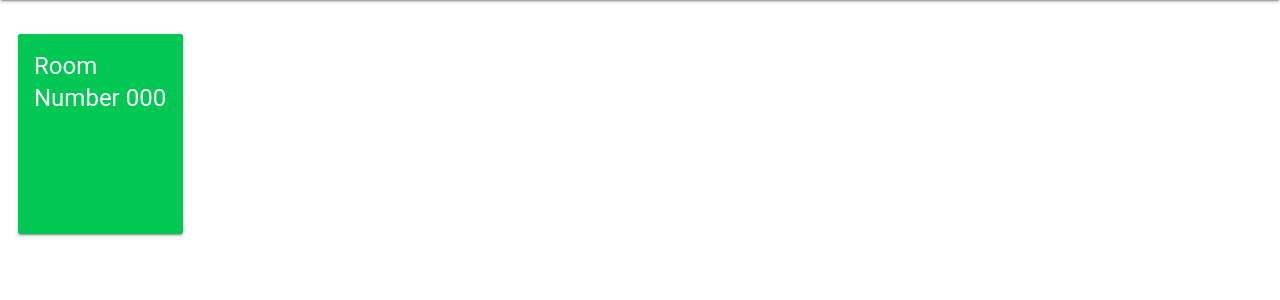
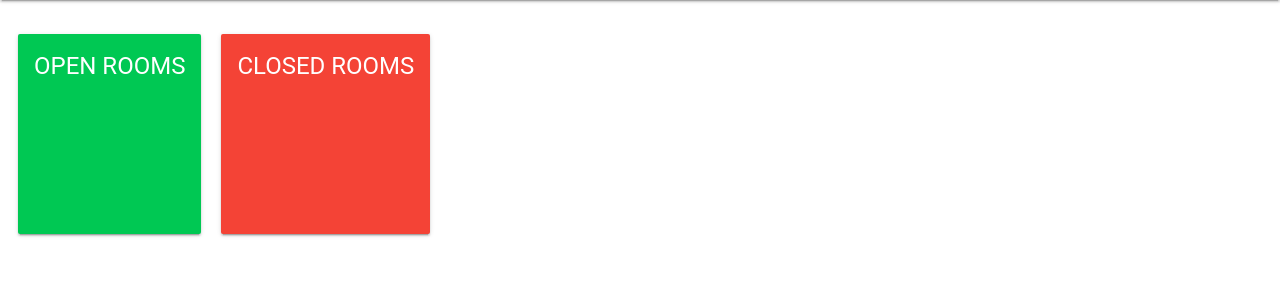
Before and after one commit to the-cybersapien/SudoRoomsBACKEND, a PHP site: page /web/index.php in a window 1280 px wide. Shown: the part 64-364 px from the top of the page. Run offline with PHP 8.4, Linux system fonts and the light colour scheme; data that the repository does not hold is empty; some libraries are stand-ins or nearby versions.

Commit message:
Added all unstaged commits

```diff
--- a/customer/validateaccess.php
+++ b/customer/validateaccess.php
@@ -8,8 +8,8 @@
 	$records = mysqli_num_rows($result);
 	if($records==0)
 	{
-		//header("HTTP/1.0 404 Access Key not found");
-		echo ("{\"Room\": N.A.,\"Name\": N.A.}");
+		header("HTTP/1.0 404 Access Key not found");
+		//echo ("{\"Room\": N.A.,\"Name\": N.A.}");
 	}
 	else
 	{
--- a/reception-desk/resetdata.php
+++ b/reception-desk/resetdata.php
@@ -2,7 +2,7 @@
 
 					$con = mysqli_connect("localhost","root","");
 					mysqli_select_db($con,"sudorooms");
-					$sql = "UPDATE room SET isFree = 'yes' WHERE RoomNum IN (select RoomAllotted from customer)";
+					$sql = "UPDATE room SET isFree = 'yes' and isOpen='no' and staffaccess='yes' WHERE RoomNum IN (select RoomAllotted from customer)";
 					mysqli_query($con,$sql);
 					$sql = "truncate customer";
 					mysqli_query($con,$sql);
--- a/web/index.php
+++ b/web/index.php
@@ -3,7 +3,7 @@
 <head>
     <meta charset="UTF-8">
 
-    <meta http-equiv="refresh" content="30"><title>Sudo Rooms</title>
+    <meta http-equiv="refresh" content="2"><title>Sudo Rooms</title>
     <link rel="stylesheet" href="https://fonts.googleapis.com/icon?family=Material+Icons">
     <link rel="stylesheet" href="res/material.min.css">
     <script src="res/material.min.js"></script>
@@ -24,13 +24,22 @@
 
         <div class="mdl-grid">
 
-            <div class="room-card room-card-unlocked staffaccess mdl-cell mdl-cell--12-col mdl-card mdl-shadow--2dp">
+            <div class="room-card room-card-unlocked mdl-cell mdl-cell--6-col mdl-card mdl-shadow--2dp">
                 <div class="mdl-card__title mdl-card--expand">
                     <h4 id="room_number">
-                        Room Number 000
+                        OPEN ROOMS
                     </h4>
                 </div>
             </div>
+            <div class="room-card room-card-locked mdl-cell mdl-cell--6-col mdl-card mdl-shadow--2dp">
+                <div class="mdl-card__title mdl-card--expand">
+                    <h4 id="room_number">
+                        CLOSED ROOMS
+                    </h4>
+                </div>
+            </div>
+           </div>
+            <div class="mdl-grid">
 
             <?php
             $content = file_get_contents('http://192.168.2.214/sudorooms/staff/getroomdata.php');
@@ -39,20 +48,24 @@
             foreach ($jArray as $item) {
                 $room_num = $item['RoomNum'];
                 $isOpen = $item['isOpen'];
-                if($isOpen == "yes" && $staffaccess = "yes"){
-                    echo "<div class=\"room-card room-card-unlocked-staff-access mdl-cell mdl-cell--12-col mdl-card mdl-shadow--2dp\">";
-                } elseif ($isOpen == "yes") {
-                    # code...
+                if($isOpen == 'yes'){
                     echo "<div class=\"room-card room-card-unlocked mdl-cell mdl-cell--12-col mdl-card mdl-shadow--2dp\">";
-                } else {
+                }
+                else {
                     echo "<div class=\"room-card room-card-locked mdl-cell mdl-cell--12-col mdl-card mdl-shadow--2dp\">";
                 }
                 echo "<div class=\"mdl-card__title mdl-card--expand\">";
                 echo "<h4 id=\"room_number\">";
-                echo "Room Number $room_num";
+                echo "Room #$room_num";
                 echo "</h4>";
-                echo "</div>";
-                echo "</div>";
+		echo "</div>";
+		echo "</div>";
+		if($room_num%10==0)
+		{
+			echo "</div>";
+			echo "<div class=\"mdl-grid\">";
+		}
+
             }
             echo "</div>";
             ?>
--- a/web/res/styles.css
+++ b/web/res/styles.css
@@ -1,5 +1,4 @@
 .room-card {
-    max-width: 165px;
     width: auto;
     height: auto;
     max-height: 00px;
```
